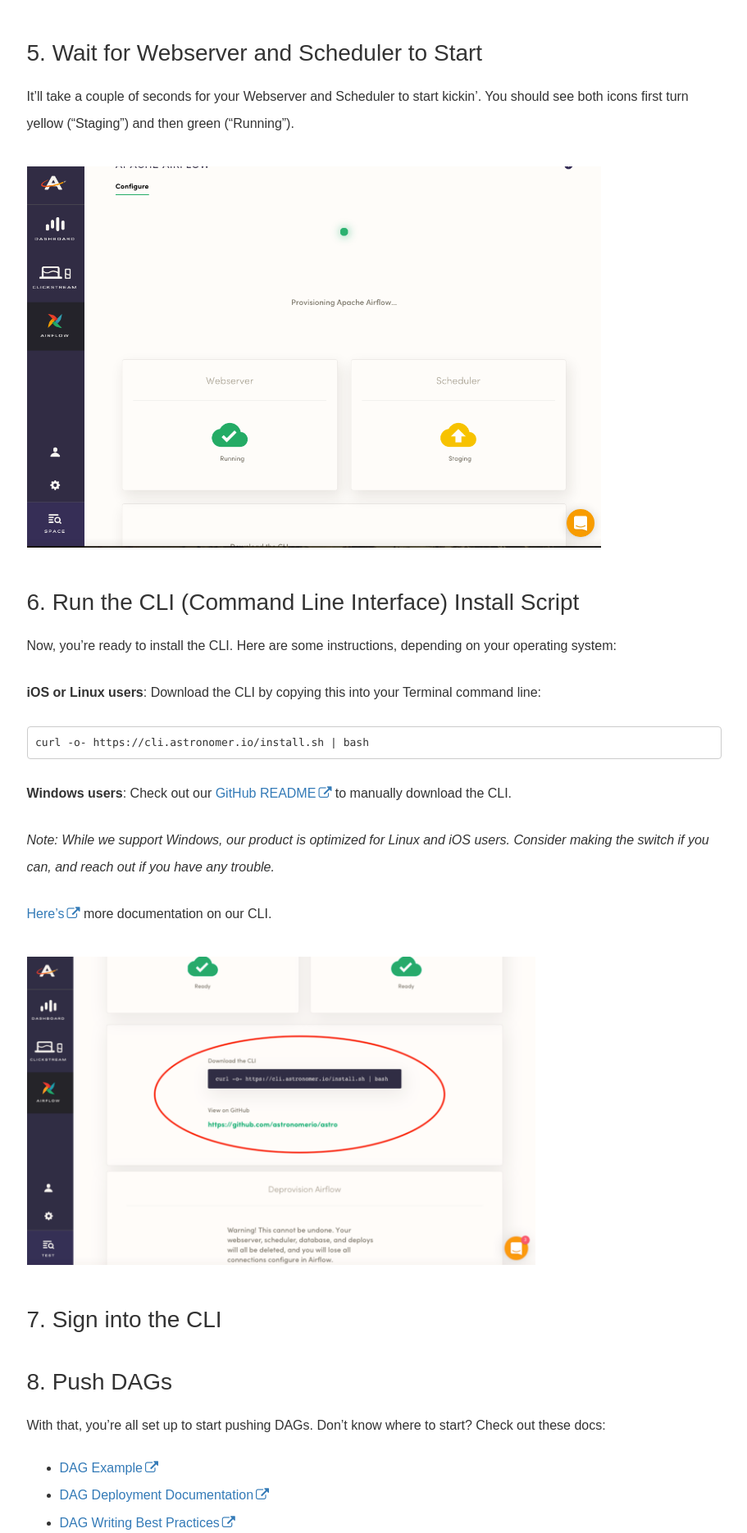
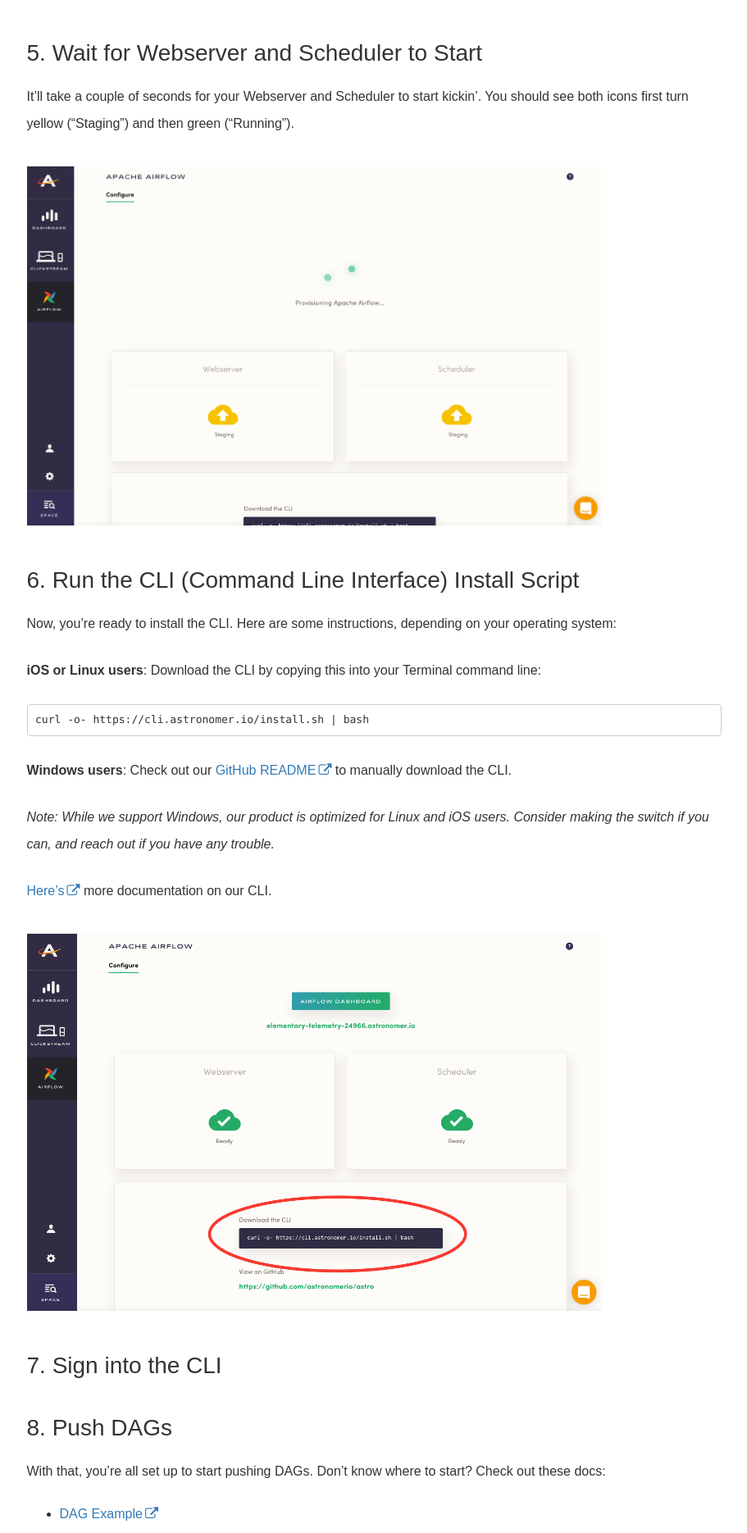
Before and after one commit to petedejoy/documentation, a Jekyll site: the page built from v2/apache_airflow/tutorial/sign-up-walk-through.md, in a window 1280 px wide. Shown: the part 3150-5020 px from the top of the page at 82% size, without its empty margins (330-1241 px from the left). Built offline with Jekyll 4.4.1, drawn with Linux system fonts in a browser that asks for light colours; nearby versions of some CDN libraries; some web fonts are replaced; comment, search, counter and statistics services are not loaded.

Commit message:
screenshot update

```diff
--- a/v2/apache_airflow/tutorial/sign-up-walk-through.md
+++ b/v2/apache_airflow/tutorial/sign-up-walk-through.md
@@ -37,7 +37,7 @@ Now that you've made it in, go ahead and create your own private Apache Airflow
 
 It'll take a couple of seconds for your Webserver and Scheduler to start kickin'. You should see both icons first turn yellow ("Staging") and then green ("Running").
 
-![airflow-signup5.1](../../../images/airflow-signup5.1.png)
+![airflow-signup5.2](../../../images/airflow-signup5.2.png)
 
 ## 6. Run the CLI (Command Line Interface) Install Script
 
@@ -55,7 +55,7 @@ curl -o- https://cli.astronomer.io/install.sh | bash
 
 [Here's](https://docs.astronomer.io/v2/apache_airflow/cli.html) more documentation on our CLI.
 
-![airflow-signup6](../../../images/airflow-signup6.png)
+![airflow-signup6.1](../../../images/airflow-signup6.1.png)
 
 ## 7. Sign into the CLI
 
```
